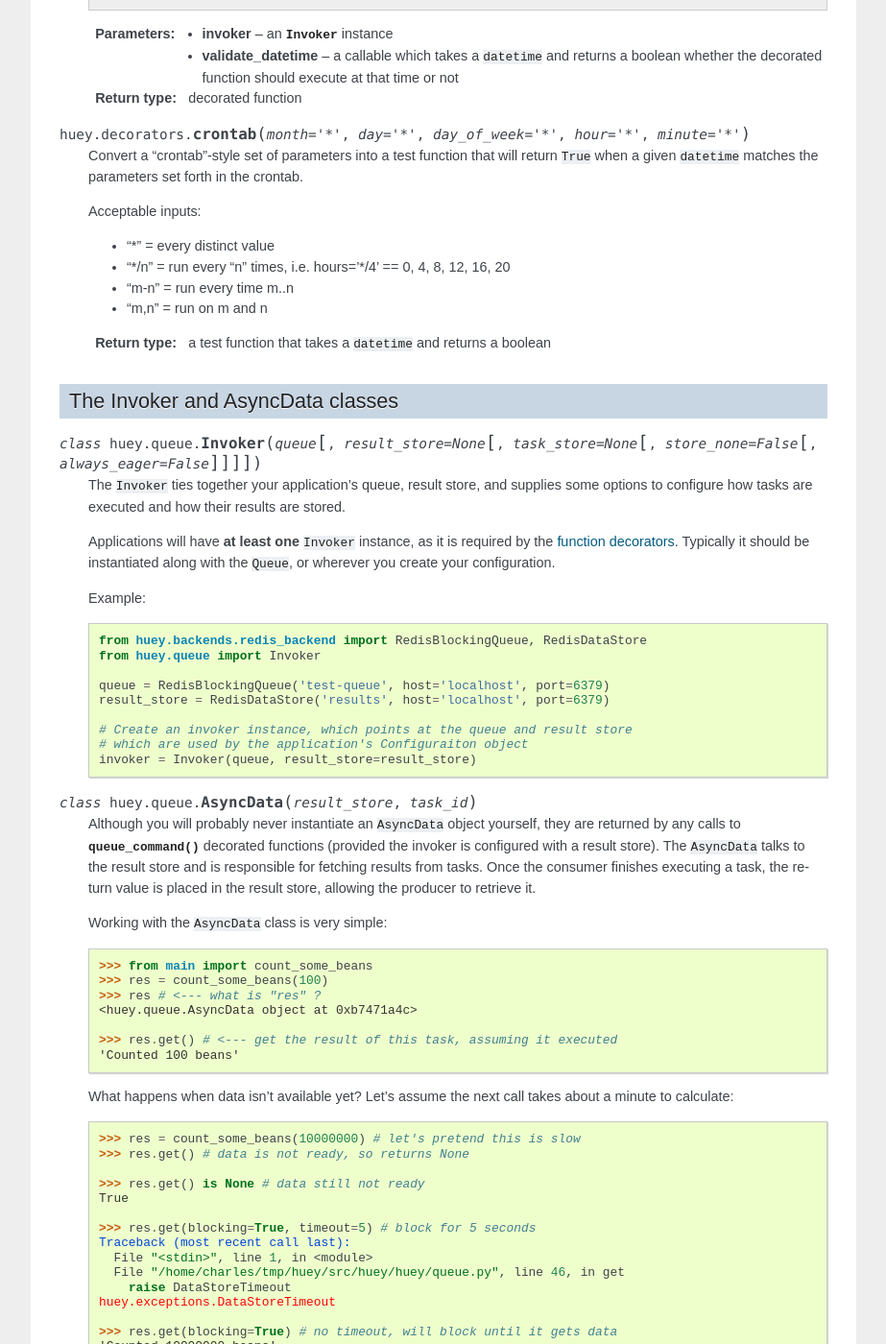
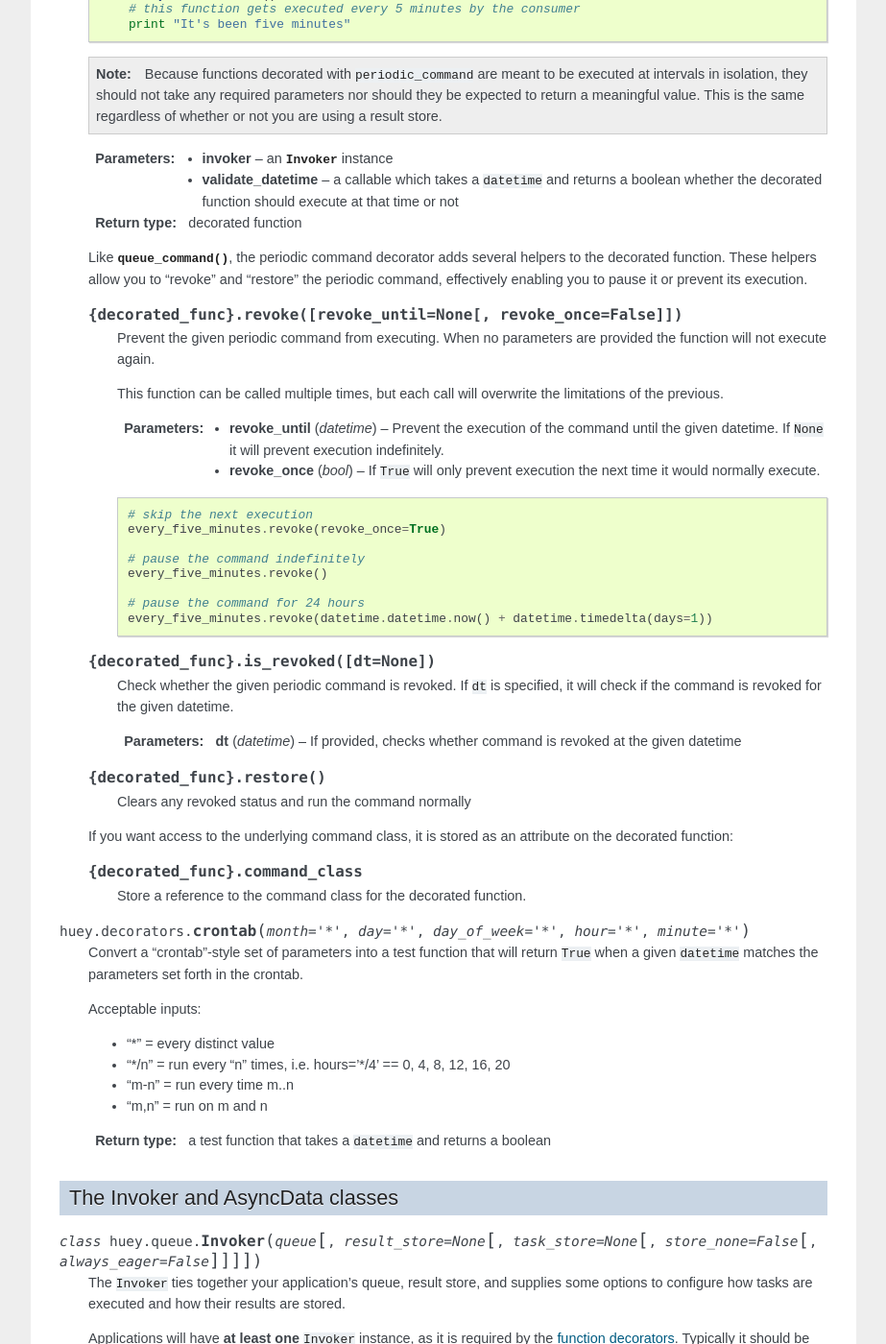
Before and after one commit to coleifer/huey, a Sphinx documentation site: the page built from docs/api.rst, in a window 1280 px wide and 1400 px high, scrolled down 2432 px. Shown: the whole window at 96% size, without its empty margins (198-1121 px from the left). Built offline with Sphinx 7.4.7, drawn with Linux system fonts in a browser that asks for light colours; some of the changed text lies outside the part shown.

Commit message:
Updating docs on revoke/restore

```diff
--- a/docs/api.rst
+++ b/docs/api.rst
@@ -116,6 +116,17 @@ Function decorators and helpers
         :rtype: like calls to the decorated function, will return an :py:class:`AsyncData`
                 object if a result store is configured, otherwise returns ``None``
 
+    .. py:attribute:: {decorated func}.command_class
+
+        Store a reference to the command class for the decorated function.
+
+        .. code-block:: pycon
+
+            >>> count_some_beans.command_class
+            commands.queuecmd_count_beans
+
+
+
 .. py:function:: periodic_command(invoker, validate_datetime)
 
     Function decorator that marks the decorated function for processing by the
@@ -163,6 +174,55 @@ Function decorators and helpers
         a boolean whether the decorated function should execute at that time or not
     :rtype: decorated function
 
+
+    Like :py:func:`queue_command`, the periodic command decorator adds several helpers
+    to the decorated function.  These helpers allow you to "revoke" and "restore" the
+    periodic command, effectively enabling you to pause it or prevent its execution.
+
+    .. py:function:: {decorated_func}.revoke([revoke_until=None[, revoke_once=False]])
+
+        Prevent the given periodic command from executing.  When no parameters are
+        provided the function will not execute again.
+
+        This function can be called multiple times, but each call will overwrite
+        the limitations of the previous.
+
+        :param datetime revoke_until: Prevent the execution of the command until the
+            given datetime.  If ``None`` it will prevent execution indefinitely.
+        :param bool revoke_once: If ``True`` will only prevent execution the next
+            time it would normally execute.
+
+        .. code-block:: python
+
+            # skip the next execution
+            every_five_minutes.revoke(revoke_once=True)
+
+            # pause the command indefinitely
+            every_five_minutes.revoke()
+
+            # pause the command for 24 hours
+            every_five_minutes.revoke(datetime.datetime.now() + datetime.timedelta(days=1))
+
+    .. py:function:: {decorated_func}.is_revoked([dt=None])
+
+        Check whether the given periodic command is revoked.  If ``dt`` is specified,
+        it will check if the command is revoked for the given datetime.
+
+        :param datetime dt: If provided, checks whether command is revoked at the
+            given datetime
+
+    .. py:function:: {decorated_func}.restore()
+
+        Clears any revoked status and run the command normally
+
+    If you want access to the underlying command class, it is stored as an attribute
+    on the decorated function:
+
+    .. py:attribute:: {decorated_func}.command_class
+
+        Store a reference to the command class for the decorated function.
+
+
 .. py:function:: crontab(month='*', day='*', day_of_week='*', hour='*', minute='*')
 
     Convert a "crontab"-style set of parameters into a test function that will
@@ -192,6 +252,11 @@ The Invoker and AsyncData classes
     by the :ref:`function decorators <function-decorators>`.  Typically it should
     be instantiated along with the ``Queue``, or wherever you create your configuration.
 
+    :param queue: a Queue instance to use
+    :param result_store: a DataStore instance to use for storing task results and
+    :param task_store: a DataStore instance to use for persisting task schedules
+    :param always_eager: whether to run commands immediately
+
     Example:
 
     .. code-block:: python
@@ -206,7 +271,7 @@ The Invoker and AsyncData classes
         # which are used by the application's Configuraiton object
         invoker = Invoker(queue, result_store=result_store)
 
-.. py:class:: AsyncData(result_store, task_id)
+.. py:class:: AsyncData(invoker, command)
 
     Although you will probably never instantiate an ``AsyncData`` object yourself,
     they are returned by any calls to :py:func:`queue_command` decorated functions
@@ -248,7 +313,7 @@ The Invoker and AsyncData classes
         >>> res.get(blocking=True) # no timeout, will block until it gets data
         'Counted 10000000 beans'
 
-    .. py:method:: get([blocking=False[, timeout=None[, backoff=1.15[, max_delay=1.0]]]])
+    .. py:method:: get([blocking=False[, timeout=None[, backoff=1.15[, max_delay=1.0[, revoke_on_timeout=False]]]]])
 
         Attempt to retrieve the return value of a task.  By default, it will simply
         ask for the value, returning ``None`` if it is not ready yet.  If you want
@@ -262,6 +327,28 @@ The Invoker and AsyncData classes
         :param backoff: amount to backoff delay each time no result is found
         :param max_delay: maximum amount of time to wait between iterations when
             attempting to fetch result.
+        :param bool revoke_on_timeout: if a timeout occurs, revoke the task
+
+    .. py:method:: revoke()
+
+        Revoke the given command.  Unless it is in the process of executing, it will
+        be revoked and the command will not run.
+
+        .. code-block:: python
+
+            in_an_hour = datetime.datetime.now() + datetime.timedelta(seconds=3600)
+
+            # run this command in an hour
+            res = count_some_beans.schedule(args=(100000,), eta=in_an_hour)
+
+            # oh shoot, I changed my mind, do not run it after all
+            res.revoke()
+
+    .. py:method:: restore()
+
+        Restore the given command.  Unless it has already been skipped over, it
+        will be restored and run as scheduled.
+
 
 Configuration
 -------------
@@ -290,7 +377,7 @@ Configuration
 
         An instance of a ``DataStore`` class, which must be a subclass of :py:class:`DataStore` or ``None``.
         Tells consumer where to serialize the schedule of pending tasks in the event the consumer is
-        shut down unexpectedly.
+        shut down unexpectedly.  If not provided, will default to the ``RESULT_STORE``.
 
     .. py:attribute:: PERIODIC = False
 
@@ -359,6 +446,13 @@ Base classes
 
         :rtype: a string message or ``None`` if no data is present
 
+    .. py:method:: remove(data)
+
+        Remove all instances of given data from queue, returning number removed
+
+        :param string data:
+        :rtype: number of instances removed
+
     .. py:method:: flush()
 
         Optional: Delete everything in the queue -- used by tests
@@ -379,13 +473,18 @@ Base classes
 
         Store the ``value`` using the ``key`` as the identifier
 
+    .. py:method:: peek(key)
+
+        Retrieve the value stored at the given ``key``, returns a special value
+        :py:class:`EmptyData` if nothing exists at the given key.
+
     .. py:method:: get(key)
 
         Retrieve the value stored at the given ``key``, returns a special value
         :py:class:`EmptyData` if no data exists at the given key.  This is to
         differentiate between "no data" and a stored ``None`` value.
 
-        .. warning:: After a result is fetched it should be removed from the store!
+        .. warning:: After a result is fetched it will be removed from the store!
 
     .. py:method:: flush()
 
```
Also changed, not shown: docs/getting-started.rst (+88 -0 lines).
